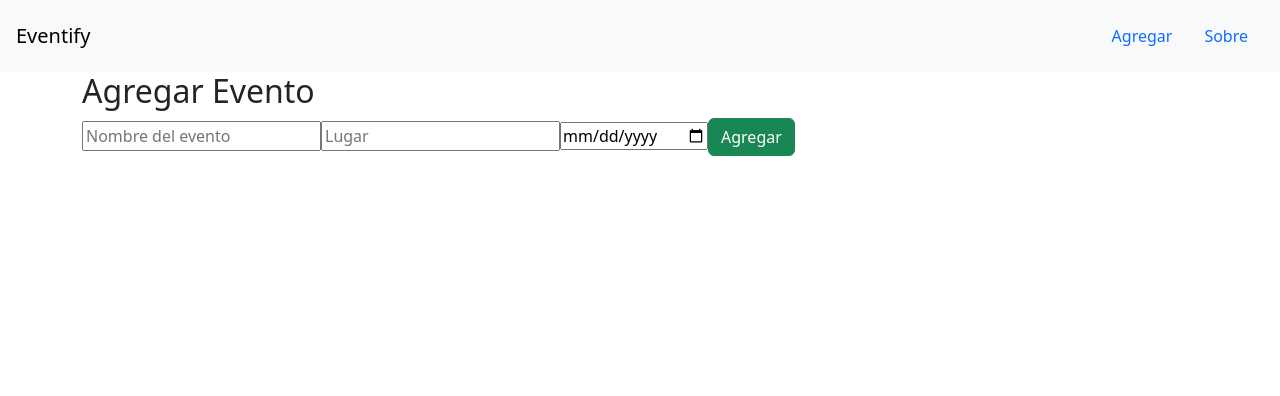
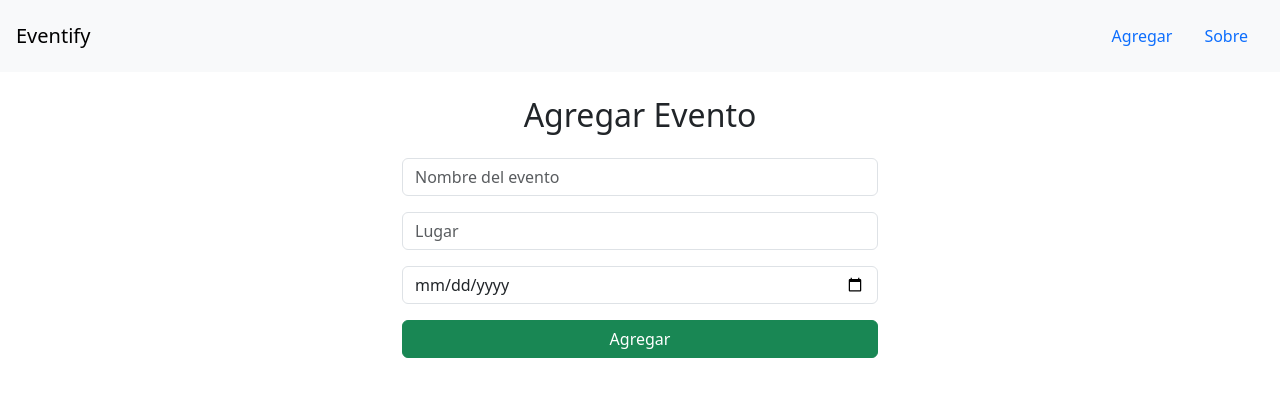
Before and after one commit to mjsalinas/PrimerExamenWeb, a React (Vite) app: page /agregar in a window 1280 px wide. Shown: the top 396 px of the page. Built offline with nearby package versions, Linux system fonts and the light colour scheme.

Commit message:
no message

```diff
--- a/src/AgregarEvento.js
+++ b/src/AgregarEvento.js
@@ -1,29 +1,61 @@
 import React, { useState } from "react";
 
 function AgregarEvento() {
-  const [mensaje, setMensaje] = useState("");
   const [evento, setEvento] = useState({
     nombre: "",
     lugar: "",
     fecha: ""
   });
-   const handleOnChange = (e) => {
+
+  const handleOnChange = (e) => {
     const { name, value } = e.target;
     setEvento(prev => ({ ...prev, [name]: value }));
   };
 
   const enviarFormulario = (e) => {
-    console.log("Evento agregado");
+    e.preventDefault();
+    console.log("Evento agregado:", evento);
   };
 
   return (
-    <div className="container">
-      <h2>Agregar Evento</h2>
-      <form onClick={enviarFormulario}>
-        <input type="text" name="" placeholder="Nombre del evento" />
-        <input type="text" name="" placeholder="Lugar" />
-        <input type="date" name="" placeholder="Fecha" />
-        <button type="button" className="btn btn-success">Agregar</button>
+    <div className="container mt-4" style={{ maxWidth: "500px" }}>
+      <h2 className="mb-4 text-center">Agregar Evento</h2>
+      <form onSubmit={enviarFormulario}>
+        <div className="mb-3">
+          <input
+            type="text"
+            name="nombre"
+            className="form-control"
+            placeholder="Nombre del evento"
+            value={evento.nombre}
+            onChange={handleOnChange}
+            required
+          />
+        </div>
+        <div className="mb-3">
+          <input
+            type="text"
+            name="lugar"
+            className="form-control"
+            placeholder="Lugar"
+            value={evento.lugar}
+            onChange={handleOnChange}
+            required
+          />
+        </div>
+        <div className="mb-3">
+          <input
+            type="date"
+            name="fecha"
+            className="form-control"
+            value={evento.fecha}
+            onChange={handleOnChange}
+            required
+          />
+        </div>
+        <button type="submit" className="btn btn-success w-100">
+          Agregar
+        </button>
       </form>
     </div>
   );
--- a/src/App.js
+++ b/src/App.js
@@ -28,10 +28,10 @@ function App() {
           <Route path="/Error" element={<Error404 />} />
         </Routes>
 
-        {/* No necesitas renderizar <Error404 /> aquí si usas rutas */}
+
       </div>
     </BrowserRouter>
   );
 }
 
-export default App
+export default App;
```
